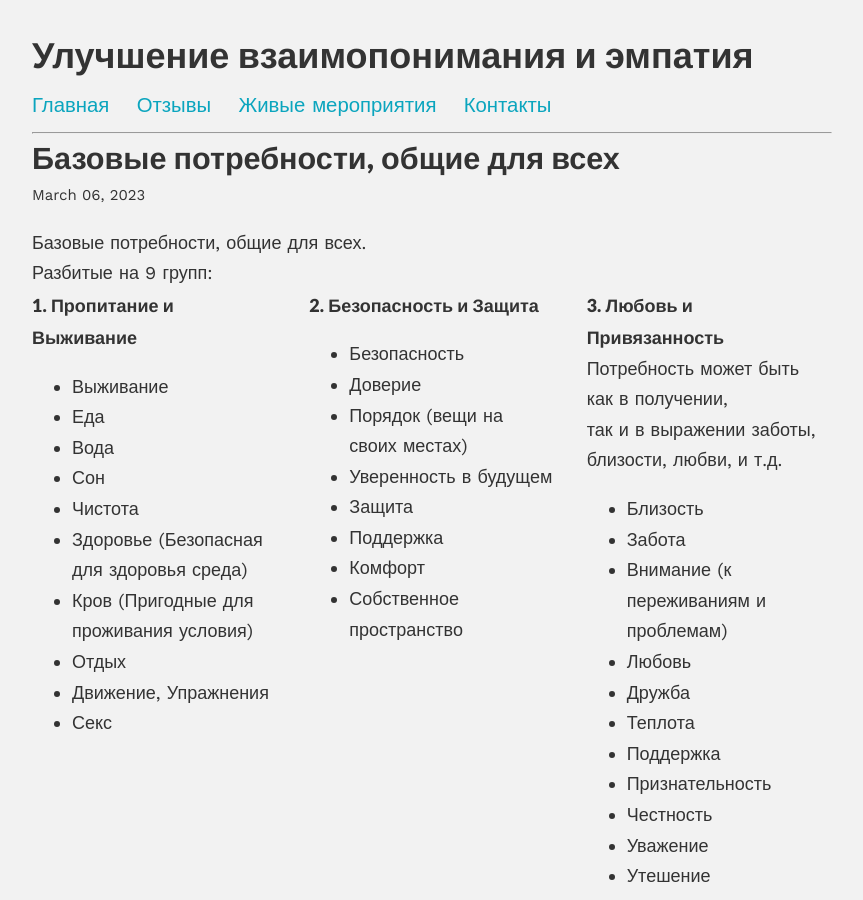
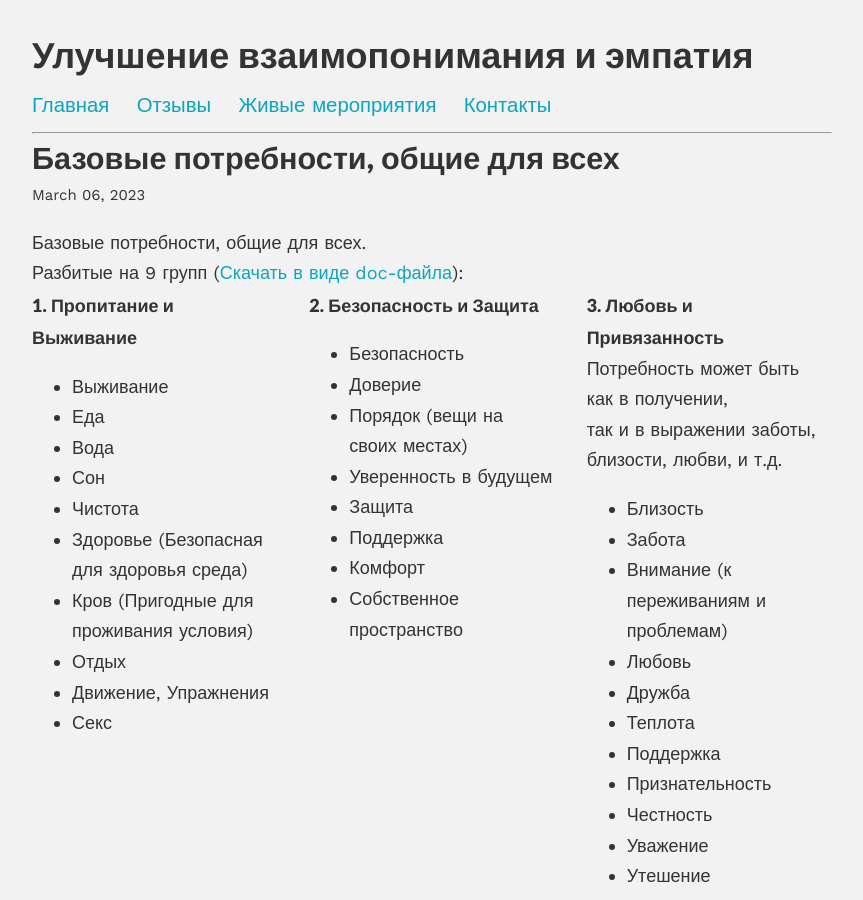
Before and after one commit to ivanbeknno/ivanbeknno, a Jekyll site: the page built from _posts/2023-03-06-needs-list-9.html, in a window 1280 px wide and 900 px high. Shown: the whole window, without its empty margins (208-1071 px from the left). Built offline with Jekyll 4.4.1, drawn with Linux system fonts in a browser that asks for light colours; nearby versions of some CDN libraries.

Commit message:
поправил список потребностей

```diff
--- a/_posts/2023-03-06-needs-list-9.html
+++ b/_posts/2023-03-06-needs-list-9.html
@@ -5,8 +5,9 @@ published: true
 permalink: /needs/
 ---
 
-Базовые потребности, общие для всех.<br>
-Разбитые на 9 групп:
+Базовые потребности, общие для всех.
+<br>
+Разбитые на 9 групп (<a href="/files/needs_v01.docx">Скачать в виде doc-файла</a>):
 
 <div class="gallery">
 
```
